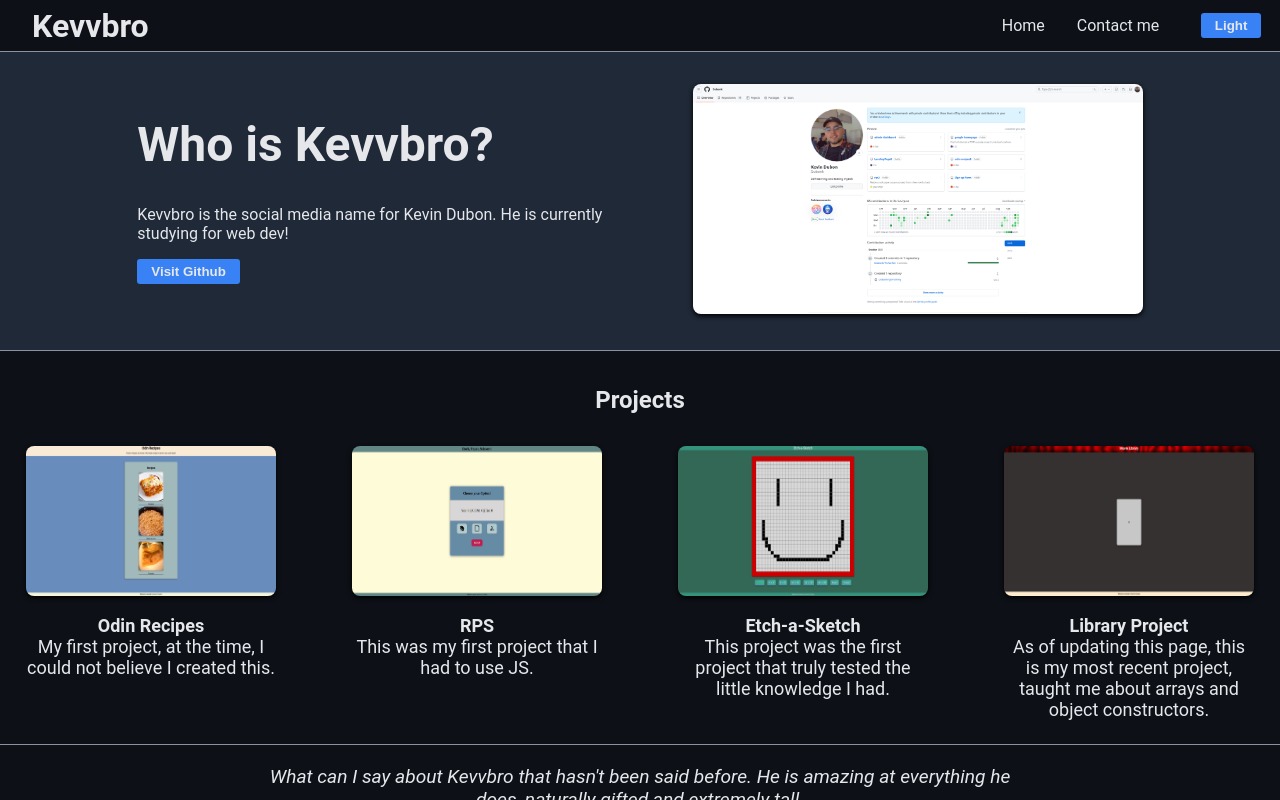
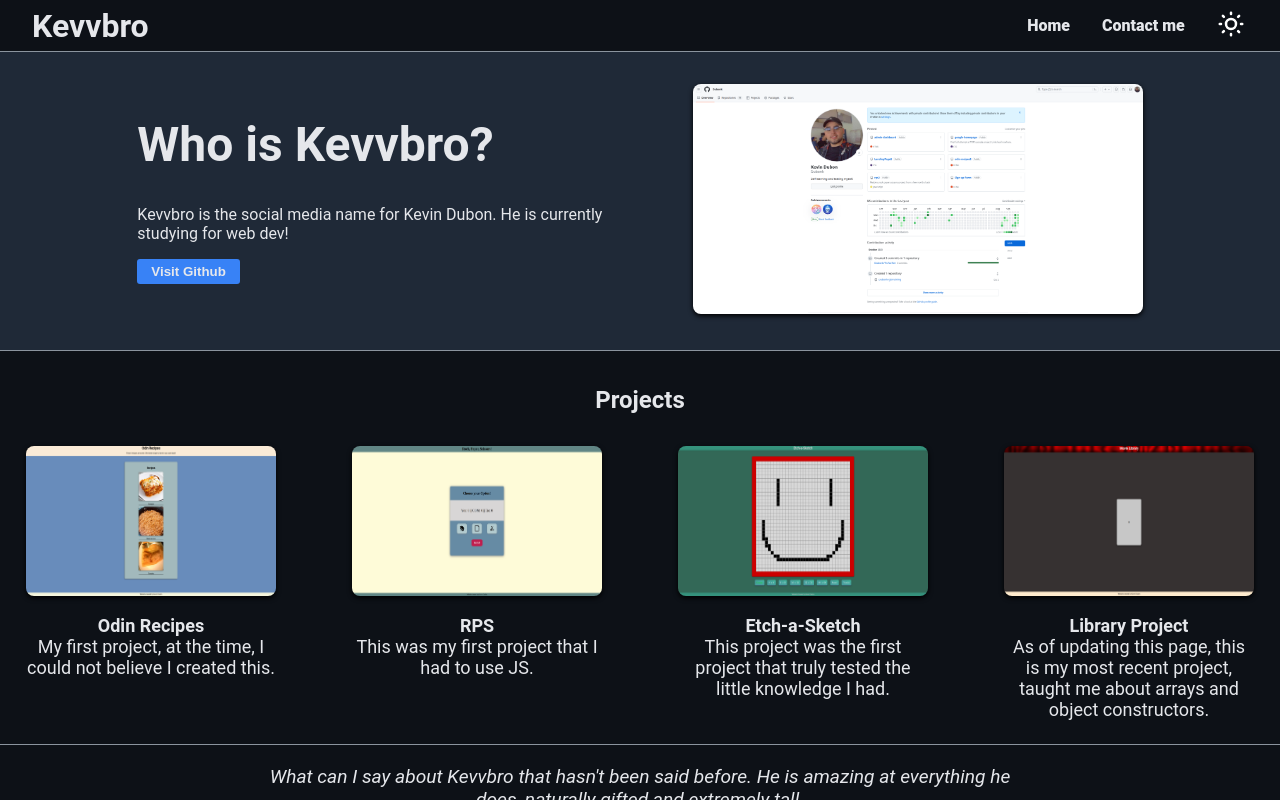
Before and after one commit to Dubonk/LandingPage2, a plain HTML site: page index.html in a window 1280 px wide. Drawn offline with Linux system fonts and the light colour scheme.

Commit message:
Added icon for theme button.

```diff
--- a/index.html
+++ b/index.html
@@ -19,7 +19,7 @@
                 </div>
             </div>
         </div>
-        <button id="theme">Dark</button>
+        <div id="theme"></div>
     </div>
     <div class="main">
         <div class="left">
--- a/script.js
+++ b/script.js
@@ -8,6 +8,12 @@ const action = document.querySelector('.action');
 const footer = document.querySelector('.footer');
 const title = document.querySelector('#title');
 const dropBtn = document.querySelector('.dropBtn');
+const moonSvg = document.createElement('img');
+moonSvg.src = 'svg/moon.svg';
+moonSvg.setAttribute('id', 'moon');
+const sunSvg = document.createElement('img');
+sunSvg.src = 'svg/sun.svg';
+sunSvg.setAttribute('id', 'sun')
 let timeDisplay = document.getElementById('time');
 
 function refreshTime() {
@@ -19,7 +25,7 @@ function refreshTime() {
 setInterval(refreshTime, 1000);
 
 themeBtn.addEventListener('click', () => {
-    themeBtn.textContent = 'Light';
+    themeBtn.appendChild(sunSvg);
     header.classList.toggle('darker');
     main.classList.toggle('darkTheme');
     subSection.classList.toggle('darker');
@@ -31,10 +37,12 @@ themeBtn.addEventListener('click', () => {
     footer.style.borderBottom = 'none';
     title.style.color = 'white';
     if(subSection.classList.contains('darker')) {
-        themeBtn.textContent = 'Light';
+        themeBtn.appendChild(sunSvg);
+        themeBtn.removeChild(moonSvg);
     }
     else {
-        themeBtn.textContent = 'Dark';
+        themeBtn.appendChild(moonSvg);
+        themeBtn.removeChild(sunSvg);
     }
 });
 
@@ -43,7 +51,7 @@ themeBtn.addEventListener('click', () => {
 // })
 
 function enableDark() {
-    themeBtn.textContent = 'Light';
+    themeBtn.appendChild(sunSvg);
     header.classList.toggle('darker');
     main.classList.toggle('darkTheme');
     subSection.classList.toggle('darker');
@@ -54,10 +62,14 @@ function enableDark() {
     subSection.style.borderBottom = 'none';
     footer.style.borderBottom = 'none';
     if(subSection.classList.contains('darker')) {
-        themeBtn.textContent = 'Light';
+        themeBtn.appendChild(sunSvg);
+        if(themeBtn.contains(moonSvg)){
+        themeBtn.removeChild(moonSvg);
+        }
     }
     else {
-        themeBtn.textContent = 'Dark';
+        themeBtn.appendChild(moonSvg);
+        themeBtn.removeChild(sunSvg);
     }
 }
 
--- a/styles.css
+++ b/styles.css
@@ -190,13 +190,23 @@ a {
     text-decoration: none;
     color: #e5e7eb;
 }
-a:hover {
-    color: #3882f6;
+
+#theme {
+    background-color: transparent;
+    padding-top: 8px;
+    padding-bottom: 8px;
+    padding-left: 15px;
+    padding-right: 15px;
+    font-size: 16px;
+    border-radius: 0;
+    font-weight: unset;
+    margin-right: 4%;
 }
 
-#theme {
-    width: 60px;
-    margin-right: 4%;
+#theme:hover {
+    background-color: #283547;
+    transform: scale(1);
+    cursor: pointer;
 }
 
 .darkTheme {
@@ -221,19 +231,25 @@ a:hover {
     background-color: transparent;
     padding: 16px;
     font-size: 16px;
+    font-weight: 800;
     color: #e5e7eb;
 }
 
 .dropDown {
-    margin-right: 2%;
+    margin-right: 0%;
 }
 
 .dropBtn {
     background-color: transparent;
     padding: 16px;
     font-size: 16px;
+    font-weight: 800;
     border: none;
     color: #e5e7eb;
+  }
+
+  .dropBtn:hover {
+    cursor: pointer;
   }
 
   .dropDownContent {
@@ -268,3 +284,8 @@ a:hover {
   .dropDown:hover .dropBtn, .home:hover {
     background-color: #283547;
   }
+
+  #moon, #sun {
+    width: 30px;
+    box-shadow: none;
+  }
```
Also changed, not shown: svg/moon.svg (added), svg/sun.svg (added).
